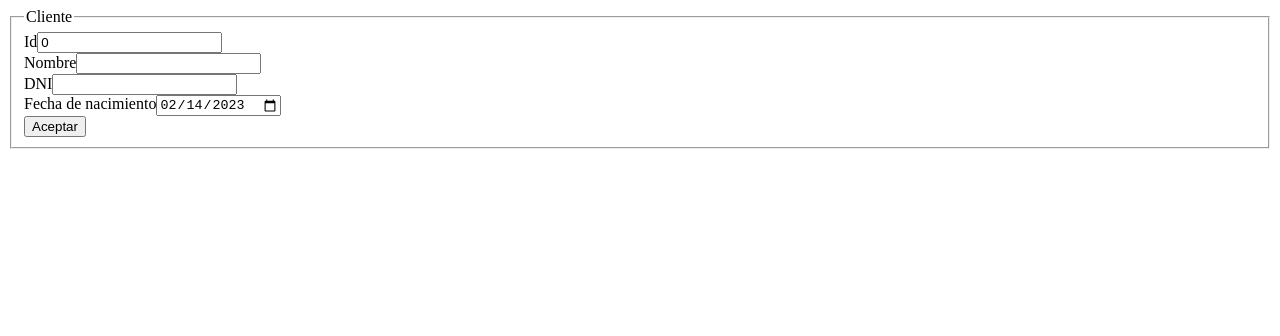
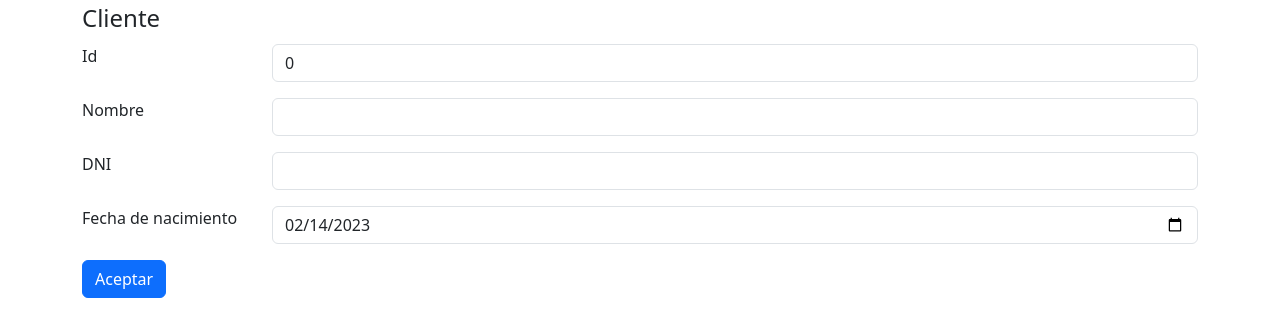
Before and after one commit to javierlete/clientes-2023-02, an Angular app: page /formulario in a window 1280 px wide. Shown: the top 336 px of the page. Built offline with nearby package versions, Linux system fonts and the light colour scheme.

Commit message:
Bootstrap externo

```diff
--- a/src/app/formulario/formulario.component.html
+++ b/src/app/formulario/formulario.component.html
@@ -1,26 +1,34 @@
-<form>
+<form class="container">
     <fieldset>
         <legend>
             Cliente
         </legend>
-        <div>
-            <label for="id">Id</label>
-            <input type="number" readonly [(ngModel)]="cliente.id" id="id" name="id">
+        <div class="row mb-3">
+            <label class="form-label col-sm-2" for="id">Id</label>
+            <div class="col-sm-10">
+                <input class="form-control" type="number" readonly [(ngModel)]="cliente.id" id="id" name="id">
+            </div>
         </div>
-        <div>
-            <label for="nombre">Nombre</label>
-            <input type="text" [(ngModel)]="cliente.nombre" id="nombre" name="nombre">
+        <div class="row mb-3">
+            <label class="form-label col-sm-2" for="nombre">Nombre</label>
+            <div class="col-sm-10">
+                <input class="form-control" type="text" [(ngModel)]="cliente.nombre" id="nombre" name="nombre">
+            </div>
         </div>
-        <div>
-            <label for="dni">DNI</label>
-            <input type="text" [(ngModel)]="cliente.dni" id="dni" name="dni">
+        <div class="row mb-3">
+            <label class="form-label col-sm-2" for="dni">DNI</label>
+            <div class="col-sm-10">
+                <input class="form-control" type="text" [(ngModel)]="cliente.dni" id="dni" name="dni">
+            </div>
         </div>
-        <div>
-            <label for="fechaNacimiento">Fecha de nacimiento</label>
-            <input type="date" [ngModel]="cliente.fechaNacimiento.toISOString().substring(0,10)" (ngModelChange)="cambioFecha($event)" id="fechaNacimiento" name="fechaNacimiento">
+        <div class="row mb-3">
+            <label class="form-label col-sm-2" for="fechaNacimiento">Fecha de nacimiento</label>
+            <div class="col-sm-10">
+                <input class="form-control" type="date" [ngModel]="cliente.fechaNacimiento.toISOString().substring(0,10)" (ngModelChange)="cambioFecha($event)" id="fechaNacimiento" name="fechaNacimiento">
+            </div>
         </div>
 
-        <button (click)="aceptar()">Aceptar</button>
+        <button class="btn btn-primary" (click)="aceptar()">Aceptar</button>
     </fieldset>
 
 </form>
--- a/src/app/listado/listado.component.html
+++ b/src/app/listado/listado.component.html
@@ -1,5 +1,5 @@
-<table>
-    <thead>
+<table class="table table-hover table-bordered table-striped">
+    <thead class="table-dark">
         <tr>
             <th>Id</th>
             <th>Nombre</th>
@@ -15,17 +15,20 @@
             <td>{{c.nombre}}</td>
             <td>{{c.dni}}</td>
             <td>{{c.fechaNacimiento | date: 'dd/MM/yyyy'}}</td>
-            <td><a routerLink="/formulario/{{c.id}}">Editar</a><a routerLink="/listado" (click)="borrar(c.id)">Borrar</a></td>
+            <td>
+                <a class="btn btn-sm btn-primary" routerLink="/formulario/{{c.id}}">Editar</a>
+                <a class="btn btn-sm btn-danger" routerLink="/listado" (click)="borrar(c.id)">Borrar</a>
+            </td>
         </tr>
     </tbody>
-    <tfoot>
+    <tfoot class="table-dark">
         <tr>
             <td></td>
             <td></td>
             <td></td>
             <td></td>
             <td>
-                <a routerLink="/formulario">Añadir</a>
+                <a class="btn btn-sm btn-primary" routerLink="/formulario">Añadir</a>
             </td>
         </tr>
     </tfoot>
--- a/src/index.html
+++ b/src/index.html
@@ -6,8 +6,11 @@
   <base href="/">
   <meta name="viewport" content="width=device-width, initial-scale=1">
   <link rel="icon" type="image/x-icon" href="favicon.ico">
+
+  <link href="https://cdn.jsdelivr.net/npm/bootstrap@5.3.0-alpha1/dist/css/bootstrap.min.css" rel="stylesheet" integrity="sha384-GLhlTQ8iRABdZLl6O3oVMWSktQOp6b7In1Zl3/Jr59b6EGGoI1aFkw7cmDA6j6gD" crossorigin="anonymous">
 </head>
 <body>
   <app-root></app-root>
+  <script src="https://cdn.jsdelivr.net/npm/bootstrap@5.3.0-alpha1/dist/js/bootstrap.bundle.min.js" integrity="sha384-w76AqPfDkMBDXo30jS1Sgez6pr3x5MlQ1ZAGC+nuZB+EYdgRZgiwxhTBTkF7CXvN" crossorigin="anonymous"></script>
 </body>
 </html>
```
